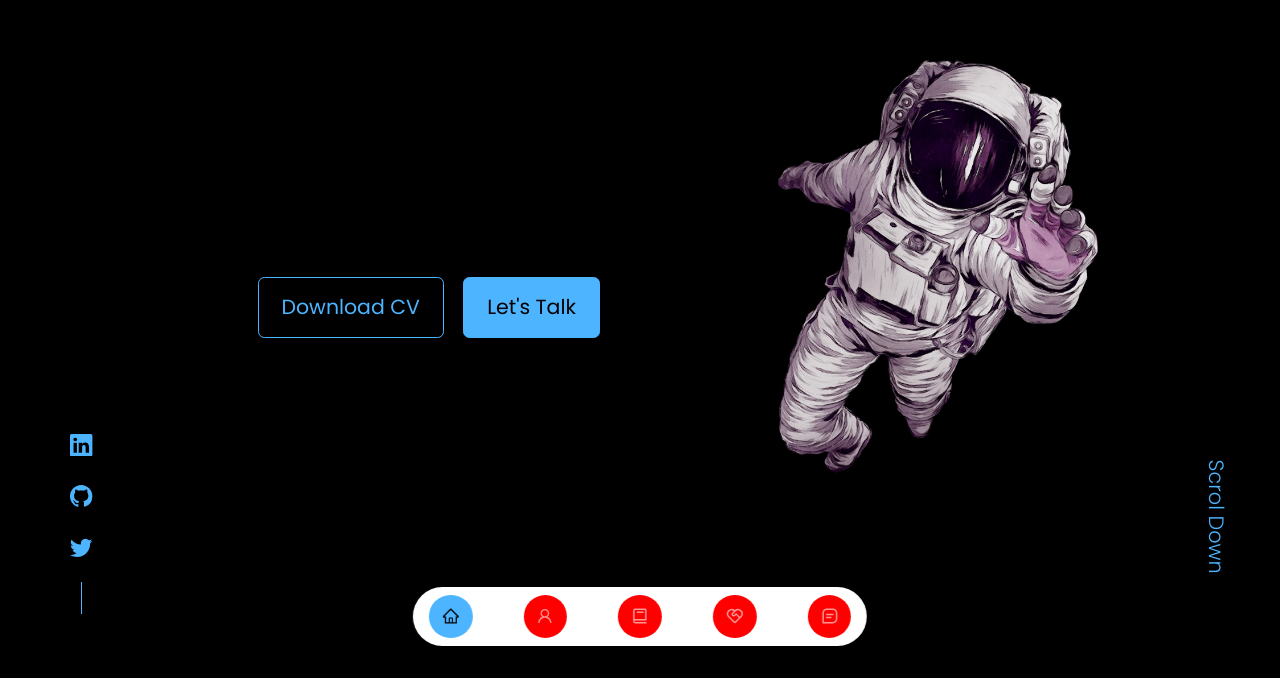
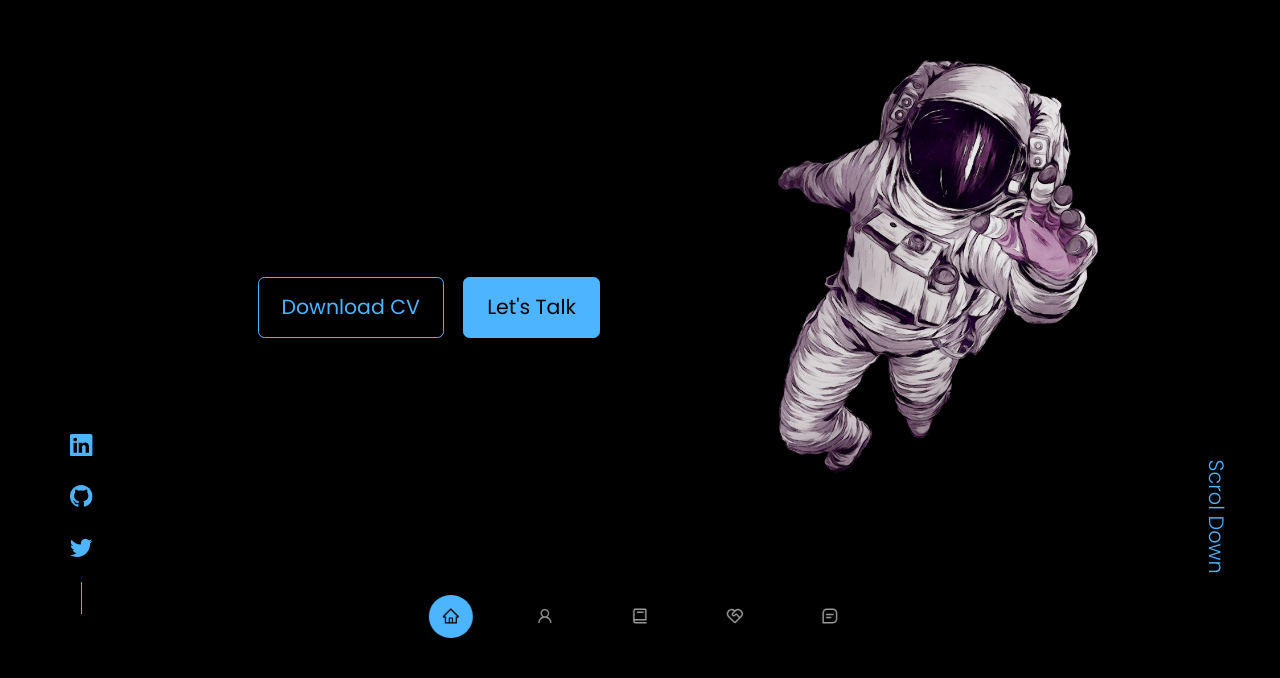
Before and after one commit to chrisWO92/portfolio-web, a React (Create React App) app: page / in a window 1280 px wide. Shown: the part 122-800 px from the top of the page. Built offline with nearby package versions, Linux system fonts and the light colour scheme; grey boxes are pictures that could not be loaded.

Commit message:
nav colors updated

```diff
--- a/src/components/nav/nav.css
+++ b/src/components/nav/nav.css
@@ -1,8 +1,8 @@
 /*========== GENERAL DESKTOP ===========*/
 
 nav {
-    background: white;
-    /* background: rgba(0, 0, 0, 0.3); */
+    /* background: white; */
+    background: rgba(0, 0, 0, 0.3);
     width: max-content;
     display: block;
     padding: 1vh 2vh;
@@ -18,8 +18,8 @@ nav {
 }
 
 nav a {
-    background: red;
-    /* background: transparent; */
+    /* background: red; */
+    background: transparent;
     padding: 0.9vw;
     border-radius: 50%;
     display: flex;
```
